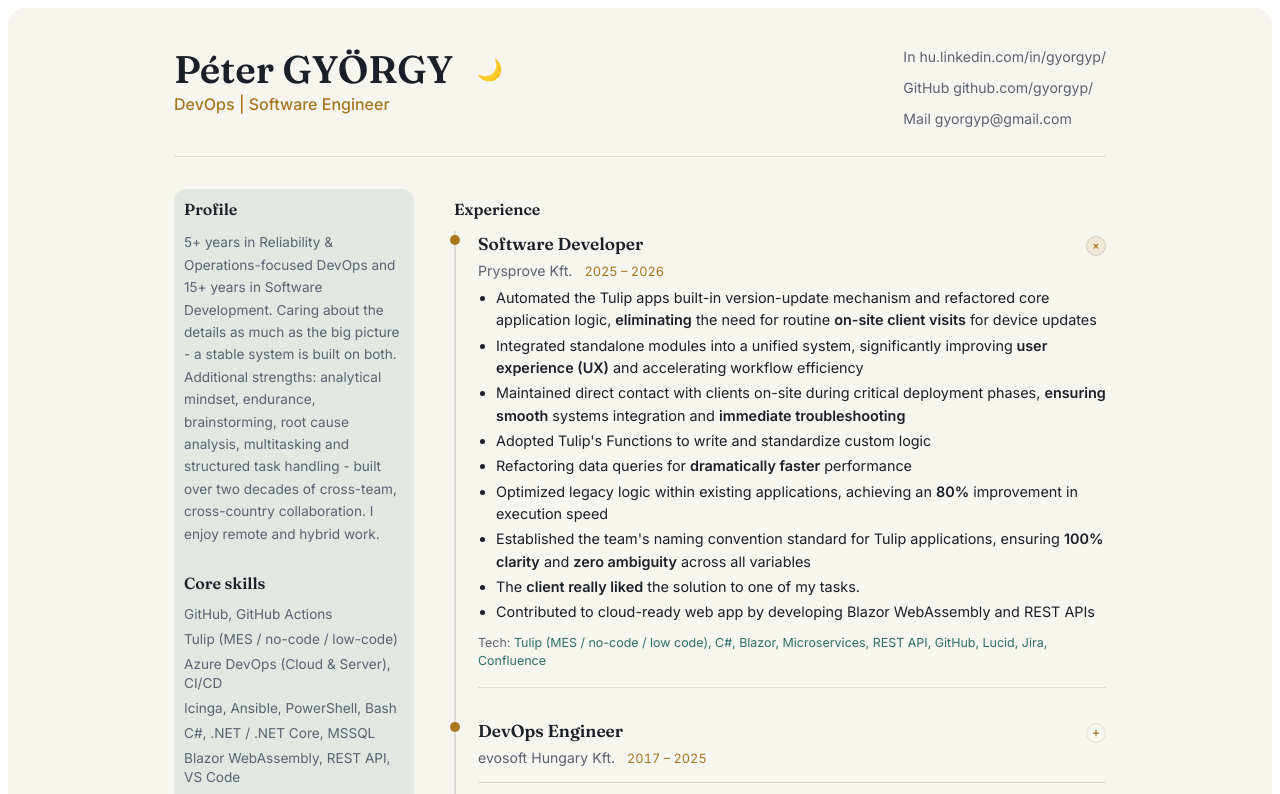
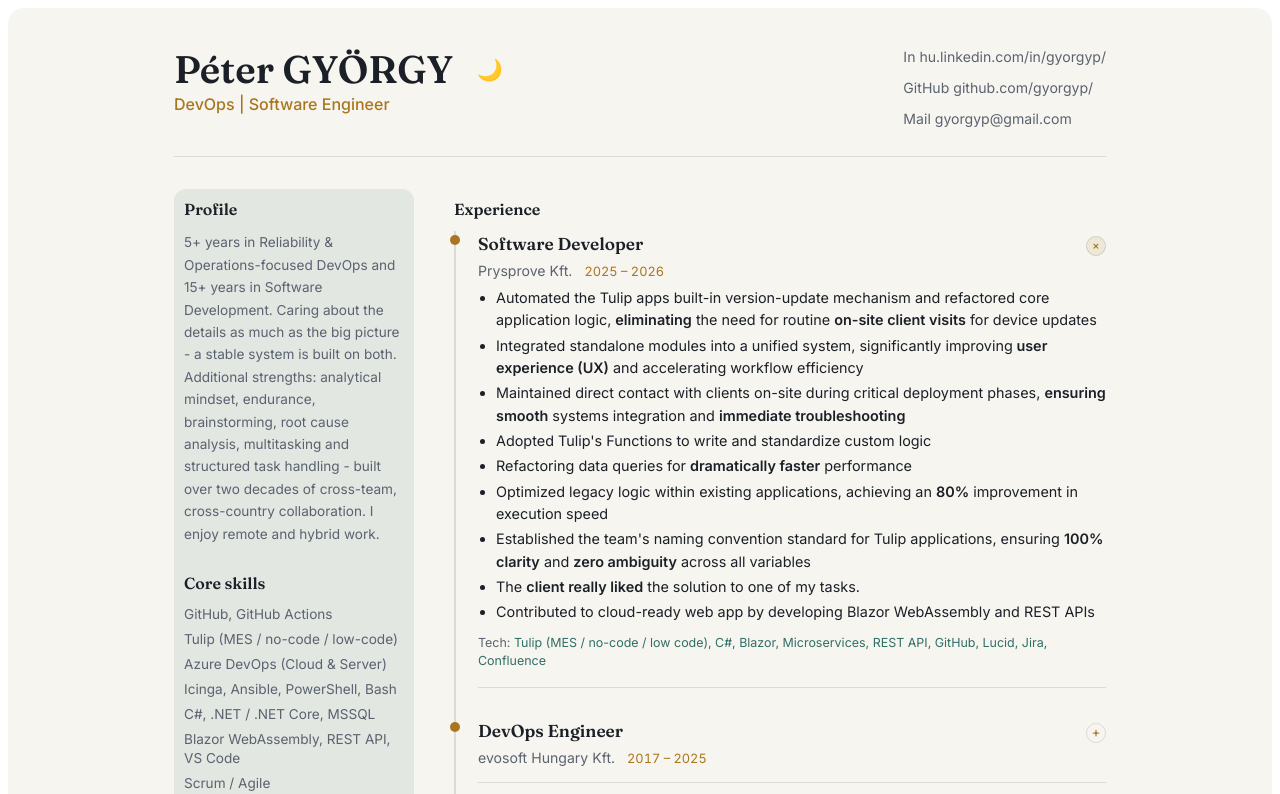
Before and after one commit to gyorgyp/cv, a React (Vite) app: page / in a window 1280 px wide. Shown: the top 794 px of the page. Built offline with nearby package versions, Linux system fonts and the light colour scheme.

Commit message:
modifizcation saved

```diff
--- a/src/assets/cvData.js
+++ b/src/assets/cvData.js
@@ -25,7 +25,7 @@ export const cvData = {
   coreSkills: [
     "GitHub, GitHub Actions",
     "Tulip (MES / no-code / low-code)",
-    "Azure DevOps (Cloud & Server), CI/CD",
+    "Azure DevOps (Cloud & Server)",
     "Icinga, Ansible, PowerShell, Bash",
     "C#, .NET / .NET Core, MSSQL",
     "Blazor WebAssembly, REST API, VS Code",
```
